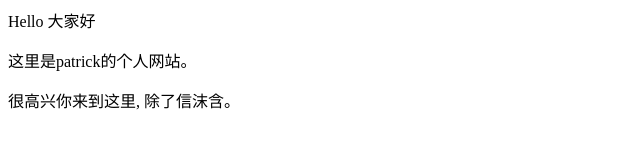
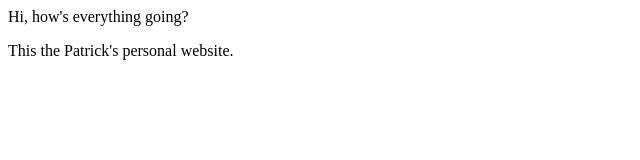
Before and after one commit to PatrickLawr/PatrickLawr.github.io, a plain HTML site: page index.html in a window 1280 px wide. Shown: the whole page, without its empty margins (0-640 px from the left). Drawn offline with Linux system fonts and the light colour scheme.

Commit message:
Update index.html

```diff
--- a/index.html
+++ b/index.html
@@ -1,3 +1,2 @@
-<p>Hello 大家好</p>
-<p>这里是patrick的个人网站。 </p>
-<p>很高兴你来到这里, 除了信沫含。</p>
+<p>Hi, how's everything going?</p>
+<p>This the Patrick's personal website.</p>
```
